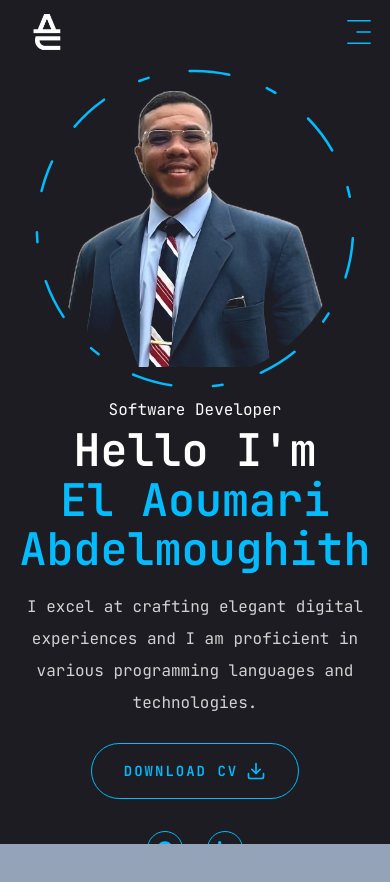
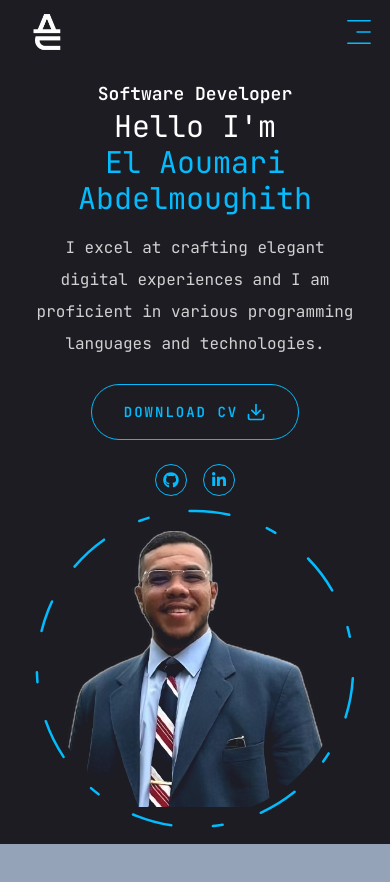
Before and after one commit to ABDOOMARI11/abdelmoughith-portfolio, a Next.js app: page / in a window 390 px wide. Shown: the top 882 px of the page. Built offline with nearby package versions, Linux system fonts and the light colour scheme.

Commit message:
added v1

```diff
--- a/app/page.jsx
+++ b/app/page.jsx
@@ -3,38 +3,39 @@ import { FiDownload } from "react-icons/fi";
 import Socials from "@/components/Socials";
 import Photo from "@/components/Photo";
 import Stats from "@/components/Stats";
+
 const Home = () => {
   return (
     <section className="h-full">
-      <div className="container mx-auto h-full">
+      <div className="container mx-auto h-full px-4 sm:px-6 lg:px-8">
         <div className="flex flex-col xl:flex-row items-center justify-between xl:pt-4 xl:pb-20">
-          <div className="text-center xl:text-left order-2 xl:order-none ">
-            <span>Software Developer</span>
-            <h1 className="h1 mb-4">
+          <div className="text-center xl:text-left xl:order-none mb-6 xl:mb-0">
+            <span className="block text-lg sm:text-xl font-semibold">Software Developer</span>
+            <h1 className="text-3xl sm:text-4xl md:text-5xl lg:text-6xl mb-4">
               Hello I&apos;m <br />
               <span className="text-accent">El Aoumari Abdelmoughith</span>
             </h1>
-            <p className="max-w-[500px] mb-6 text-white/80">
+            <p className="max-w-[90%] sm:max-w-[80%] lg:max-w-[500px] mb-6 text-white/80 mx-auto">
               I excel at crafting elegant digital experiences and I am proficient in various programming languages and technologies.
             </p>
-            <div className="flex flex-col xl:flex-row items-center gap-8">
+            <div className="flex flex-col sm:flex-row items-center gap-6 sm:gap-8">
               <a href="/assets/cv/abdelmoughith-cv.pdf" download="abdelmoughith-cv.pdf">
                 <Button variant="outline" size="lg" className="uppercase flex items-center gap-2">
                   <span>Download CV</span>
                   <FiDownload className="text-xl" />
                 </Button>
               </a>
-              <div className="mb-4 xl:mb-0">
-                <Socials containerStyles="flex gap-6" iconStyles="w-9 h-9 border border-accent rounded-full flex justify-center items-center text-accent text-base hover:bg-accent hover:text-primary transition-all duration-500" />
+              <div className="flex gap-6">
+                <Socials containerStyles="flex gap-4 sm:gap-6" iconStyles="w-8 h-8 sm:w-9 sm:h-9 border border-accent rounded-full flex justify-center items-center text-accent text-base hover:bg-accent hover:text-primary transition-all duration-500" />
               </div>
             </div>
           </div>
-          <div className="order-1 xl:order-none  mb-4 xl:mb-0">
+          <div className="order-1 xl:order-none mb-6 xl:mb-0">
             <Photo />
           </div>
         </div>
       </div>
-      <Stats/>
+      <Stats />
     </section>
   );
 };
```
